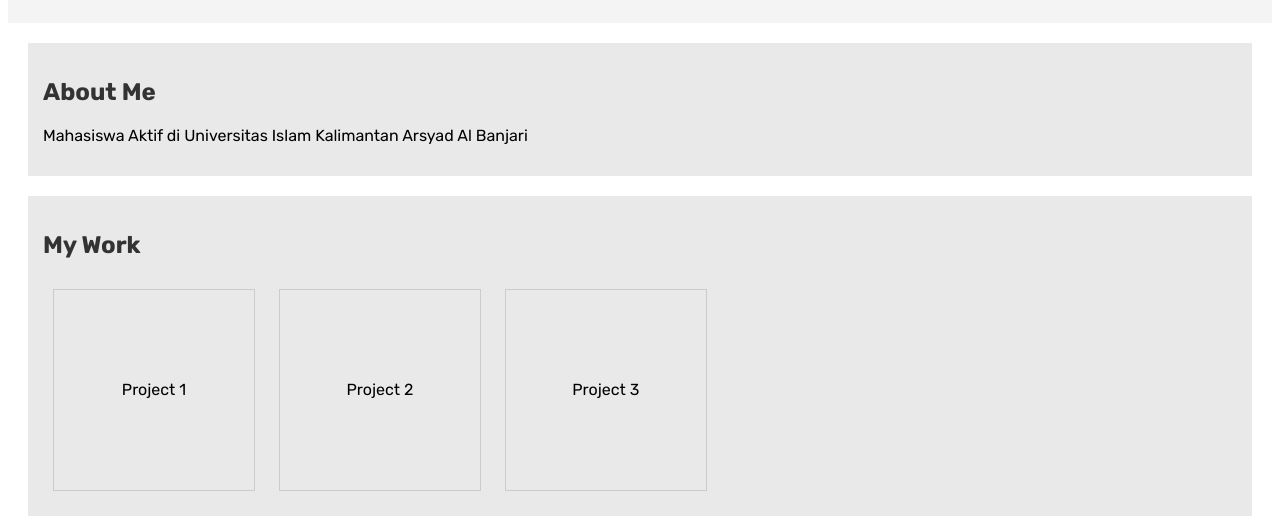
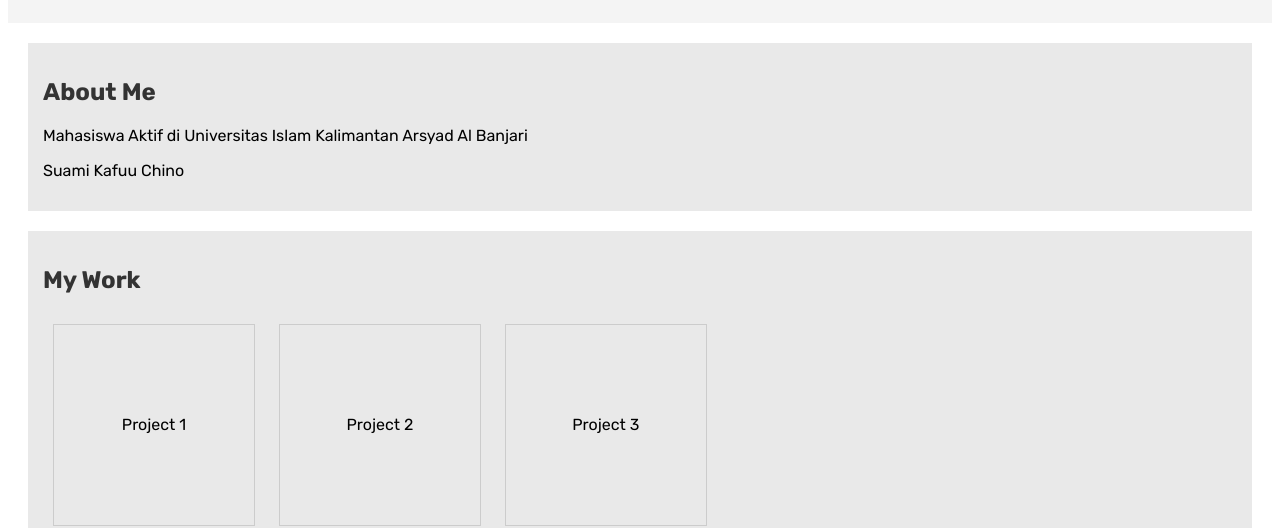
Before and after one commit to ShaMakorv/gabut-project, a plain HTML site: page index.html in a window 1280 px wide. Shown: the part 281-809 px from the top of the page. Drawn offline with Linux system fonts and the light colour scheme.

Commit message:
V0.0.0
Ibnu Wibu

```diff
--- a/index.html
+++ b/index.html
@@ -15,6 +15,7 @@
     <section id="bio">
         <h2>About Me</h2>
         <p>Mahasiswa Aktif di Universitas Islam Kalimantan Arsyad Al Banjari</p>
+        <p>Suami Kafuu Chino</p>
     </section>
     <section id="work">
         <h2>My Work</h2>
```
